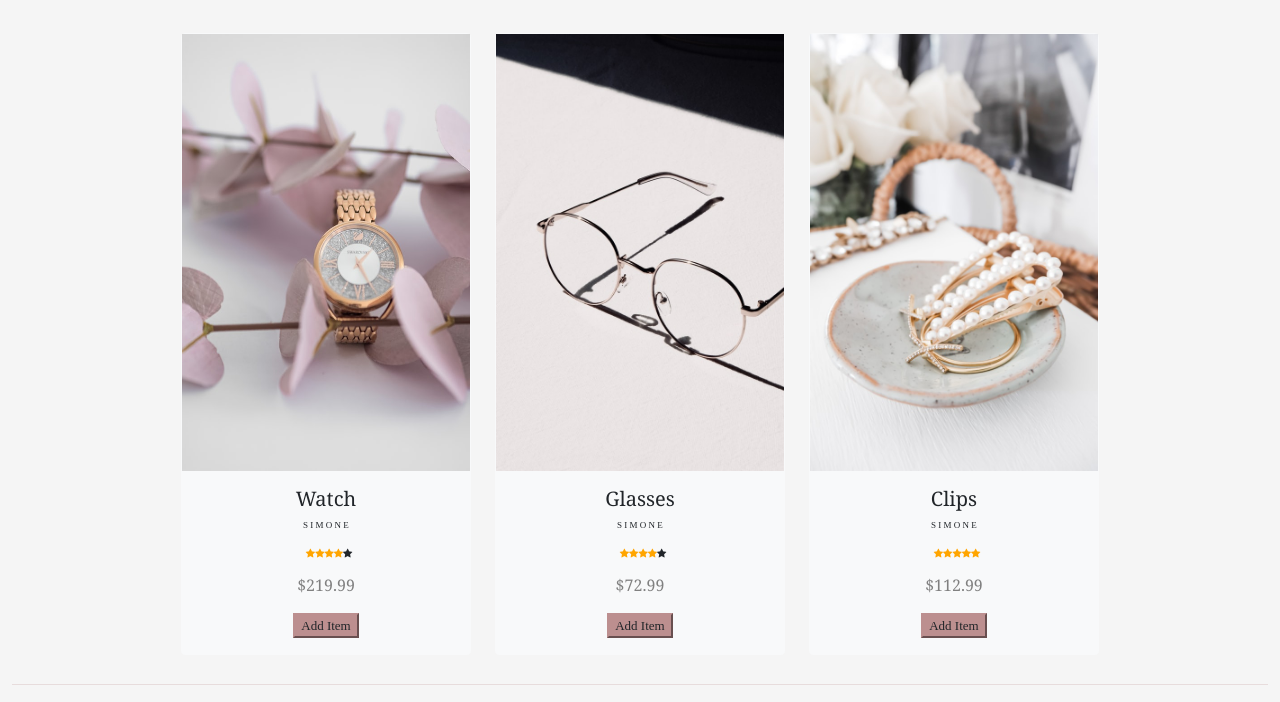
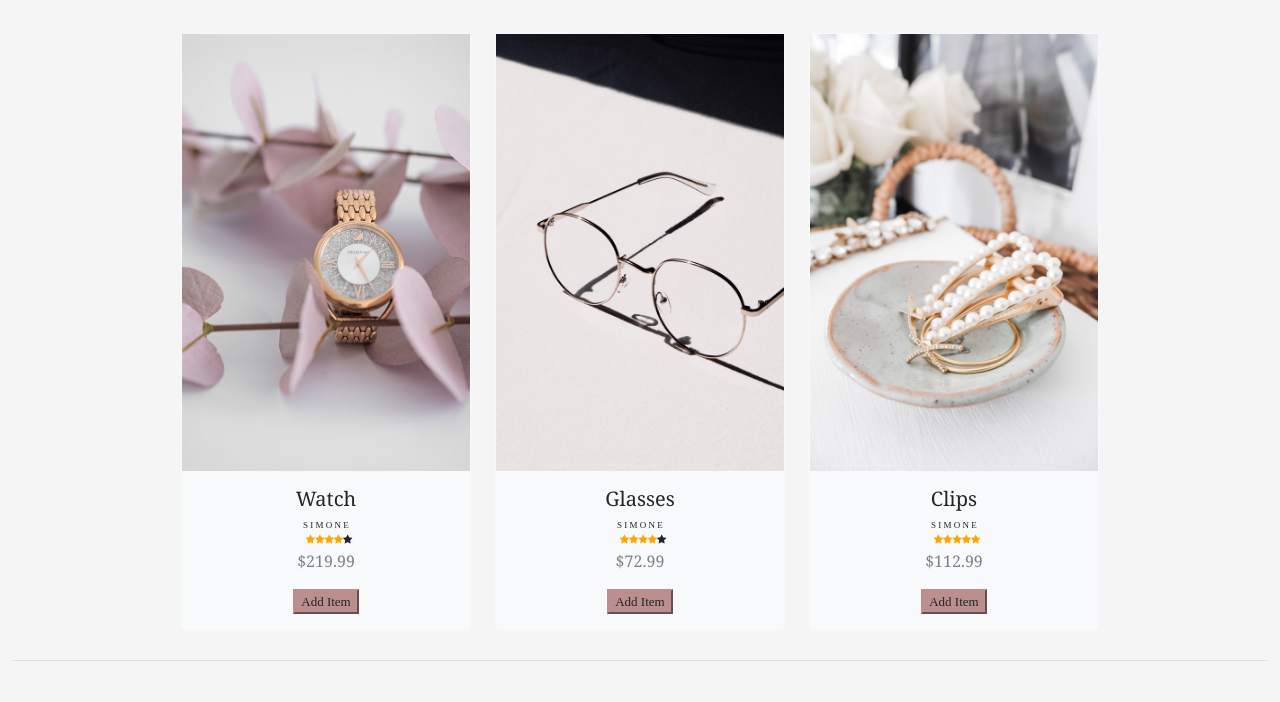
Before and after one commit to amilhousecunningham/online-store, a plain HTML site: page accessories.html in a window 1280 px wide. Shown: the part 98-800 px from the top of the page. Drawn offline with nearby package versions, Linux system fonts and the light colour scheme.

Commit message:
updated css files

```diff
--- a/accessories/accessories.css
+++ b/accessories/accessories.css
@@ -96,27 +96,27 @@ body{
 
 .rating-1{
 position: absolute;
-bottom: 80px;
+bottom: 70px;
 left: 43%;
 display: flex;
-justify-content: space-between;
+/* justify-content: space-between; */
 font-size: x-small;
               }
 
 .rating-2{
     position: absolute;
-    bottom: 80px;
+    bottom: 70px;
     left: 43%;
     display: flex;
-    justify-content: space-between;
+    /* justify-content: space-between; */
     font-size: x-small;
 }
 
 .rating-3{
     position: absolute;
-    bottom: 80px;
+    bottom: 70px;
     left: 43%;
     display: flex;
-    justify-content: space-between;
+    /* justify-content: space-between; */
     font-size: x-small;
 }
--- a/handbags/handbags.css
+++ b/handbags/handbags.css
@@ -99,7 +99,7 @@ body{
       bottom: 70px;
       left: 43%;
       display: flex;
-      justify-content: space-between;
+      /* justify-content: space-between; */
       font-size: x-small;
     }
 
@@ -109,7 +109,7 @@ body{
         bottom: 70px;
         left: 43%;
         display: flex;
-        justify-content: space-between;
+        /* justify-content: space-between; */
         font-size: x-small;
       }
 
@@ -119,6 +119,6 @@ body{
         bottom: 70px;
         left: 43%;
         display: flex;
-        justify-content: space-between;
+        /* justify-content: space-between; */
         font-size: x-small;
       }
```
Also changed, not shown: accessories.html (+0 -3 lines).
